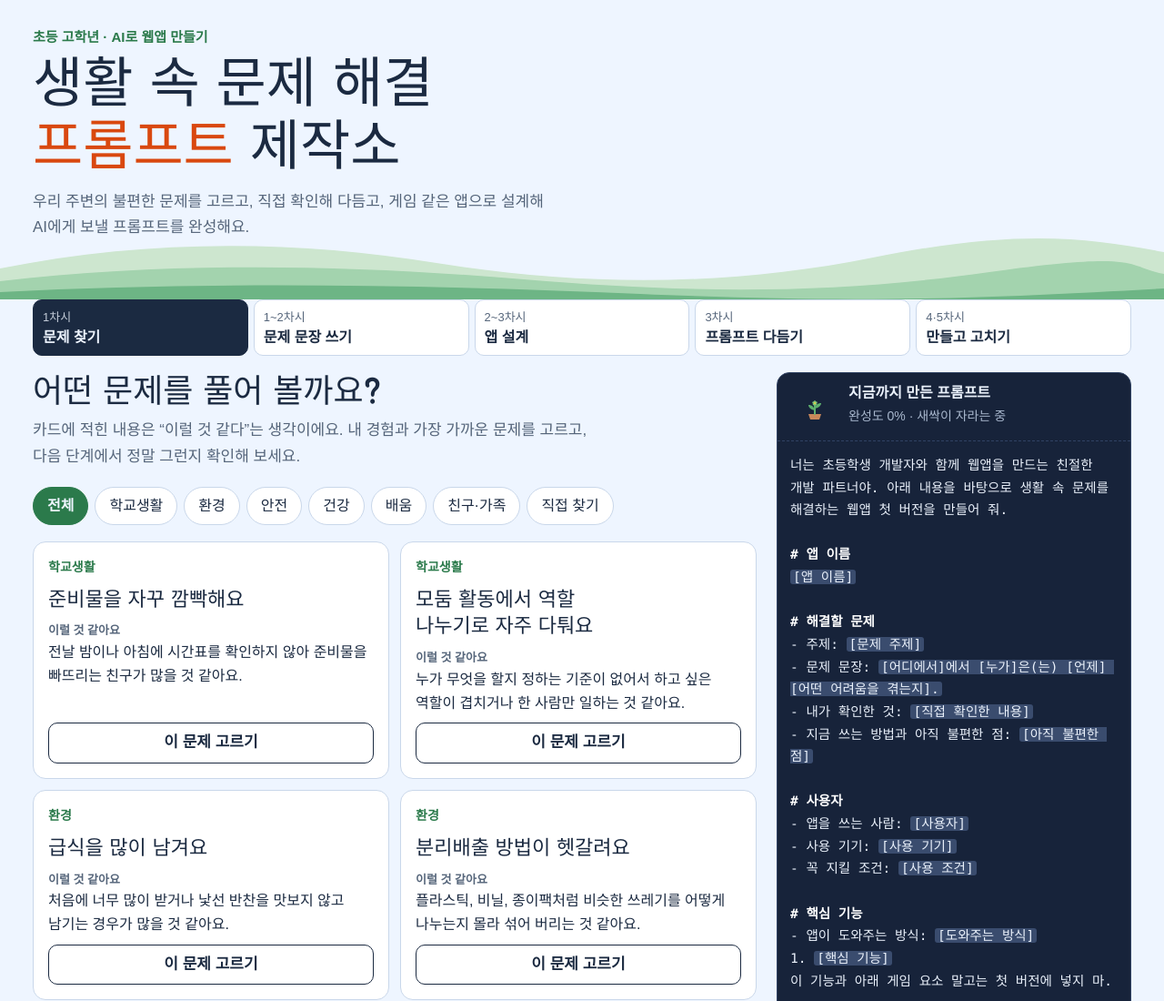
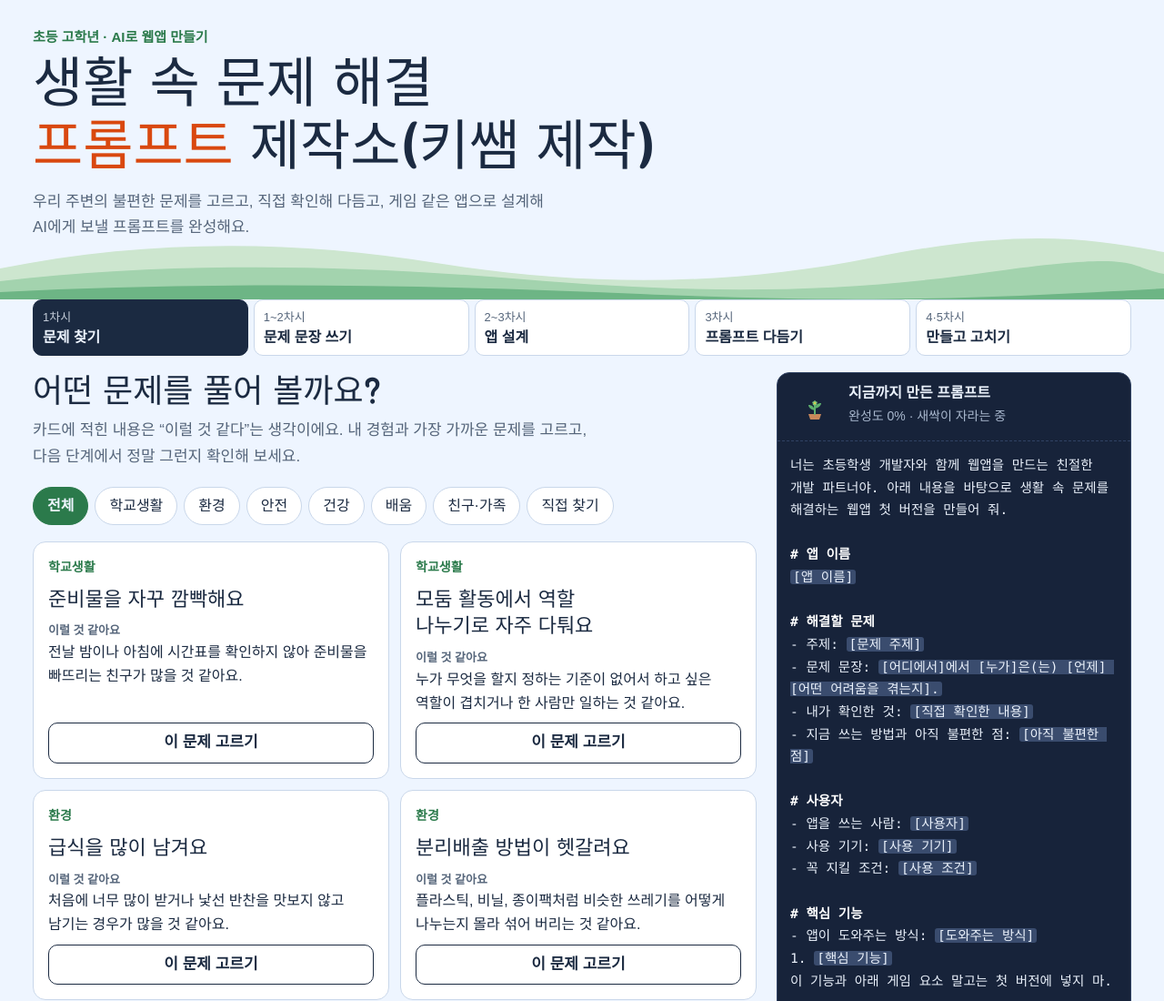
Before and after one commit to keyssaem/prompt_create, a plain HTML site: page index.html in a window 1280 px wide. Shown: the top 1100 px of the page at 91% size. Drawn offline with Linux system fonts and the light colour scheme; a web font is replaced by a local one.

Commit message:
제목에 제작자 표시 추가
Co-Authored-By: Claude Opus 5.5 <noreply@anthropic.com>

```diff
--- a/index.html
+++ b/index.html
@@ -15,7 +15,7 @@
 <header class="hero">
   <div class="wrap">
     <p class="hero-eyebrow">초등 고학년 · AI로 웹앱 만들기</p>
-    <h1>생활 속 문제 해결<br><em>프롬프트</em> 제작소</h1>
+    <h1>생활 속 문제 해결<br><em>프롬프트</em> 제작소(키쌤 제작)</h1>
     <p class="hero-lead">우리 주변의 불편한 문제를 고르고, 직접 확인해 다듬고, 게임 같은 앱으로 설계해 AI에게 보낼 프롬프트를 완성해요.</p>
   </div>
   <svg class="hills" viewBox="0 0 1200 86" preserveAspectRatio="none" aria-hidden="true">
```
